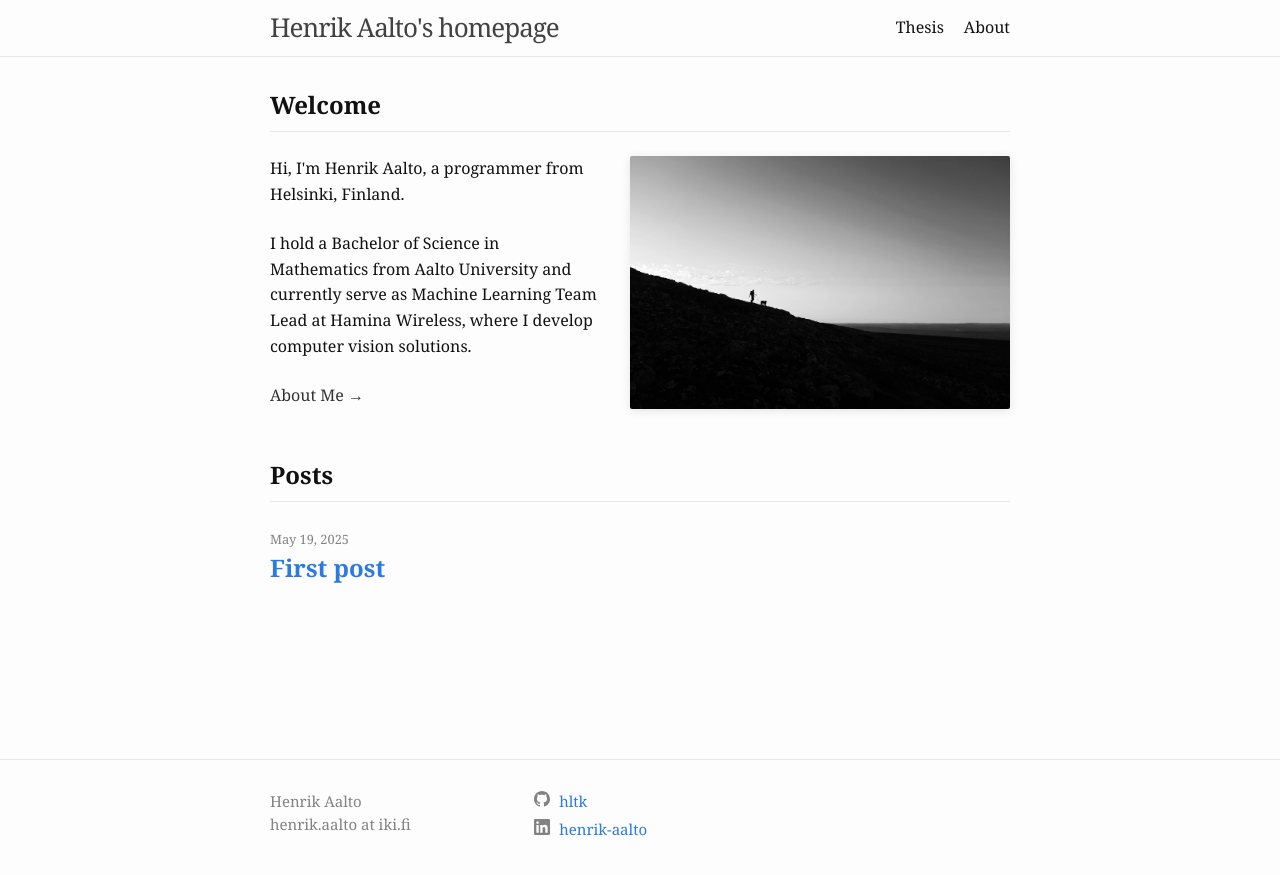
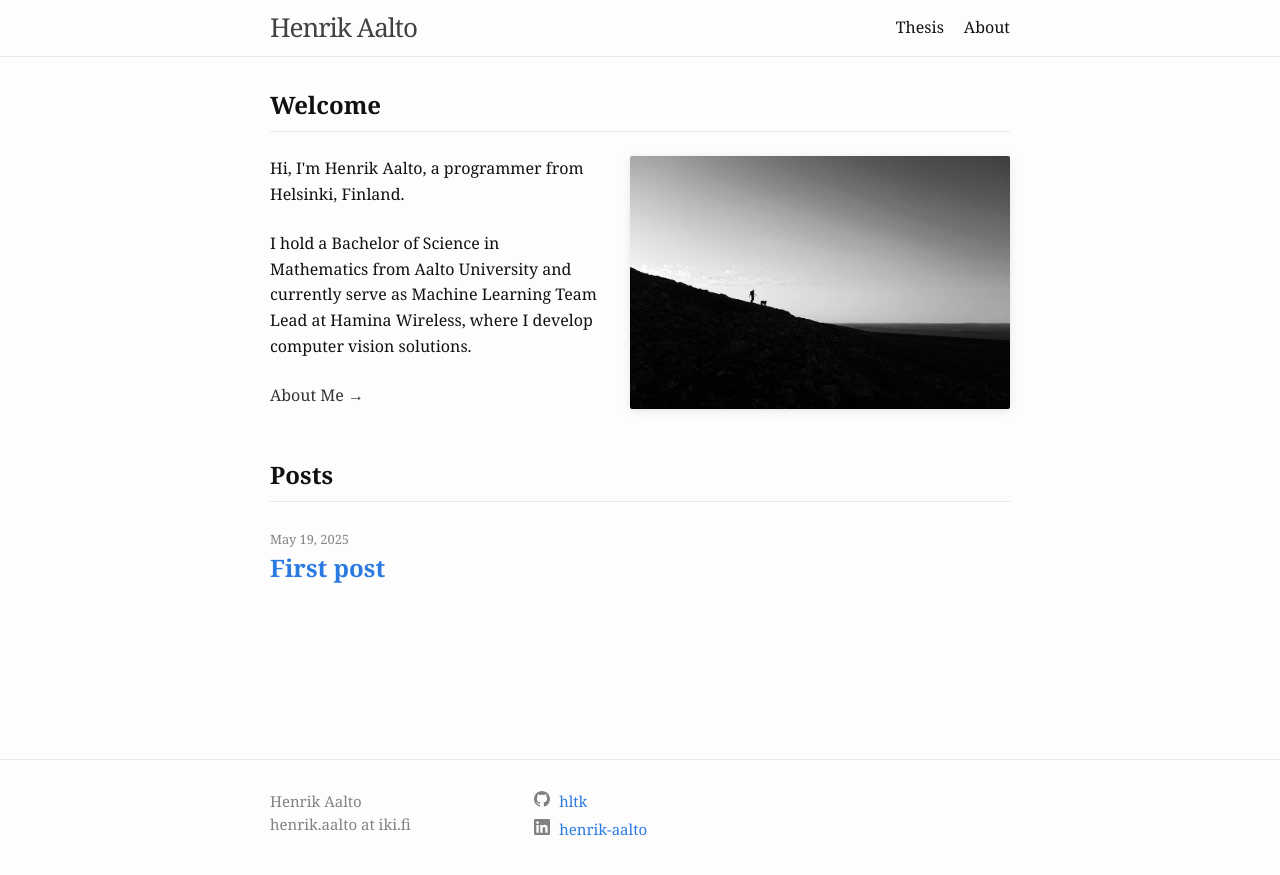
Before and after one commit to hltk/hltk.github.io, a Jekyll site: the page built from index.markdown, in a window 1280 px wide. Shown: the top 875 px of the page. Built offline with Jekyll 4.4.1, drawn with Linux system fonts in a browser that asks for light colours.

Commit message:
Update title

```diff
--- a/_config.yml
+++ b/_config.yml
@@ -19,7 +19,7 @@
 # in the templates via {{ site.myvariable }}.
 
 author: Henrik Aalto
-title: Henrik Aalto's homepage
+title: Henrik Aalto
 email: henrik.aalto at iki.fi
 description: >- # this means to ignore newlines until "baseurl:"
   Henrik Aalto's homepage.
```
